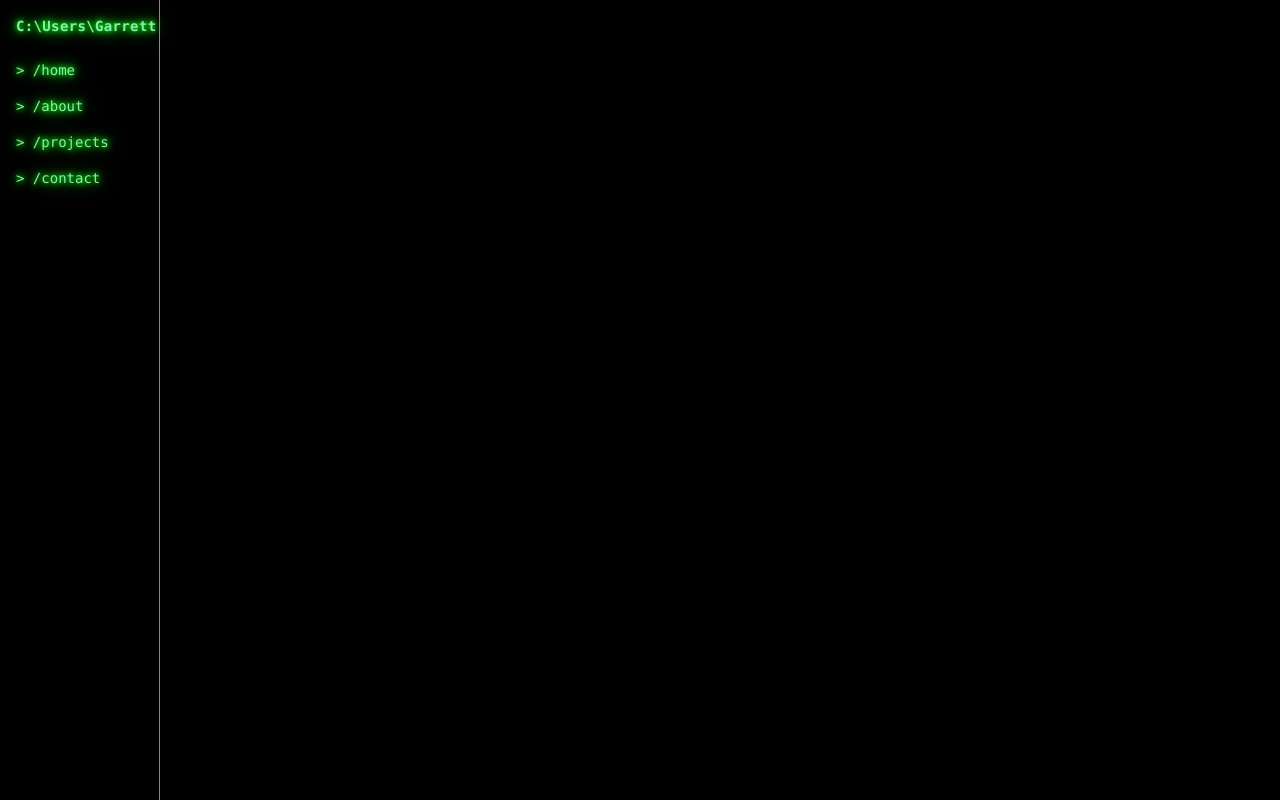
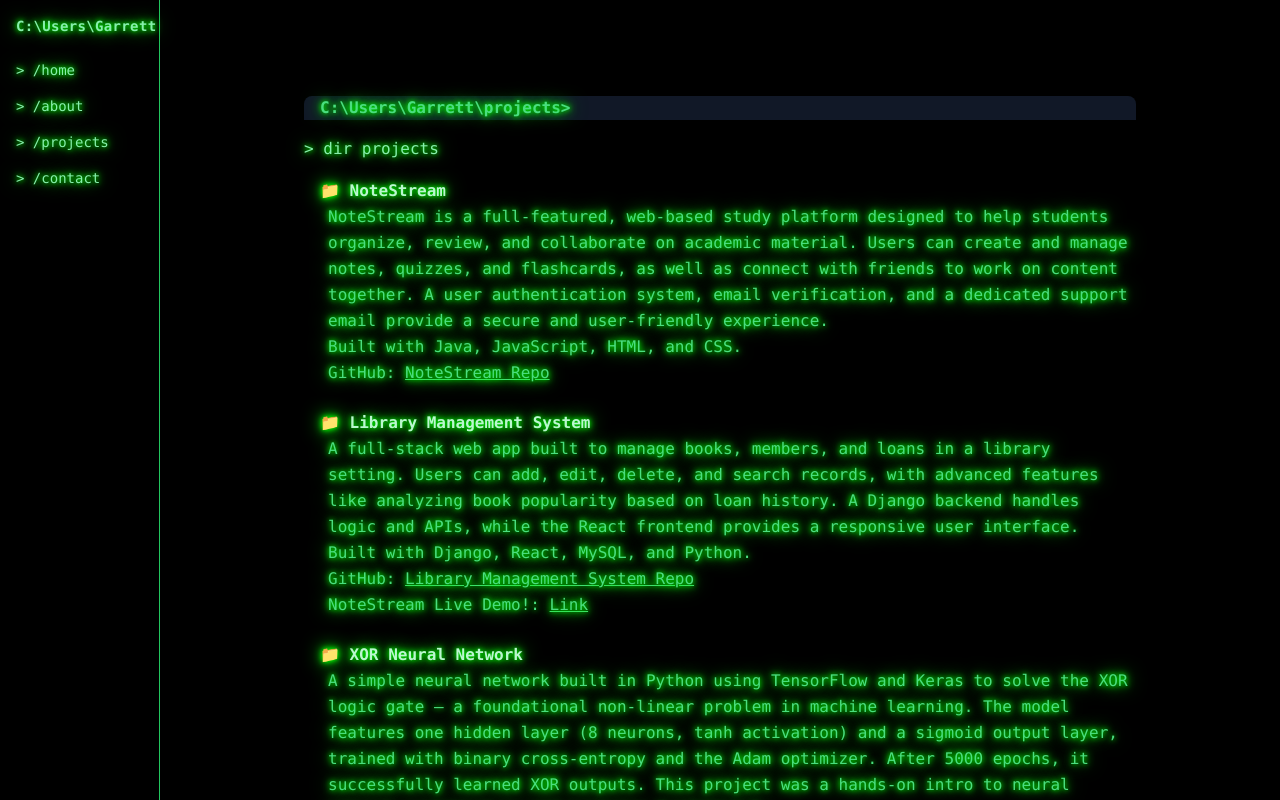
Before and after one commit to garrettmartin04/WebPortfolio, a React (Create React App) app in the folder webportfolio/: page /projects in a window 1280 px wide. Built offline with nearby package versions, Linux system fonts and the light colour scheme; the HTML template or start-up script is replaced by a standard one.

Commit message:
Project Page completion

```diff
--- a/webportfolio/src/App.js
+++ b/webportfolio/src/App.js
@@ -1,12 +1,10 @@
 import React from "react";
 import { BrowserRouter as Router, Routes, Route } from "react-router-dom";
-
 import TerminalSidebar from "./components/TerminalSidebar";  // Import sidebar
-
 import TerminalSection from "./components/TerminalSection";
 import AboutPage from "./components/AboutPage";
-
-import ContactPage from "./components/ContactPage"; // Make sure you import your ContactPage
+import ContactPage from "./components/ContactPage";
+import ProjectPage from "./components/ProjectPage";
 
 export default function App() {
   return (
@@ -17,7 +15,7 @@
           <Routes>
             <Route path="/" element={<TerminalSection />} />
             <Route path="/about" element={<AboutPage />} />
-
+            <Route path="/projects" element={<ProjectPage />} />
             <Route path="/contact" element={<ContactPage />} />
           </Routes>
         </main>
--- /dev/null
+++ b/webportfolio/src/components/ProjectPage.js
@@ -0,0 +1,72 @@
+import React from "react";
+import TerminalShellWrapper from "./TerminalShellWrapper";
+
+export default function ProjectPage() {
+  return (
+    <TerminalShellWrapper path ="\projects">
+      <div className="text-green-300 mb-4">&gt; dir projects</div>
+
+      <div className="ml-4 space-y-6">
+        <div>
+          <div className="text-green-200 font-semibold">📁 NoteStream</div>
+          <p className="ml-2">NoteStream is a full-featured, web-based study platform designed to help students organize, review, and collaborate on academic material. Users can create and manage notes, quizzes, and flashcards, as well as connect with friends to work on content together. A user authentication system, email verification, and a dedicated support email provide a secure and user-friendly experience. </p>
+          <p className="ml-2">Built with Java, JavaScript, HTML, and CSS.</p>
+          <p className="ml-2">
+            GitHub:{" "}
+            <a
+              href="https://github.com/garrettmartin04/team6Project"
+              target="_blank"
+              rel="noopener noreferrer"
+              className="underline hover:text-green-100"
+            >
+              NoteStream Repo
+            </a>
+          </p>
+        </div>
+
+        <div>
+          <div className="text-green-200 font-semibold">📁 Library Management System</div>
+          <p className="ml-2">A full-stack web app built to manage books, members, and loans in a library setting. Users can add, edit, delete, and search records, with advanced features like analyzing book popularity based on loan history. A Django backend handles logic and APIs, while the React frontend provides a responsive user interface. Built with Django, React, MySQL, and Python.</p>
+          <p className="ml-2">
+            GitHub:{" "}
+            <a
+              href="https://github.com/garrettmartin04/LibraryManagementSystem"
+              target="_blank"
+              rel="noopener noreferrer"
+              className="underline hover:text-green-100"
+            >
+                Library Management System Repo
+            </a>
+          </p>
+          <p className="ml-2">
+            NoteStream Live Demo!:{" "}
+            <a
+              href="https://notestream.onrender.com"
+              target="_blank"
+              rel="noopener noreferrer"
+              className="underline hover:text-green-100"
+            >
+                Link
+            </a>
+          </p>
+        </div>
+         <div>
+          <div className="text-green-200 font-semibold">📁 XOR Neural Network</div>
+          <p className="ml-2">A simple neural network built in Python using TensorFlow and Keras to solve the XOR logic gate — a foundational non-linear problem in machine learning. The model features one hidden layer (8 neurons, tanh activation) and a sigmoid output layer, trained with binary cross-entropy and the Adam optimizer. After 5000 epochs, it successfully learned XOR outputs. This project was a hands-on intro to neural network architecture and training fundamentals.</p>
+            <p className="ml-2">Built with Python, TensorFlow, and Keras.</p>
+          <p className="ml-2">
+            GitHub:{" "}
+            <a
+              href="https://github.com/garrettmartin04/PythonXOR"
+              target="_blank"
+              rel="noopener noreferrer"
+              className="underline hover:text-green-100"
+            >
+                XOR Neural Network Repo
+            </a>
+          </p>
+        </div>
+      </div>
+    </TerminalShellWrapper>
+  );
+}
```
Also changed, not shown: 1 other file (tests, documents, lock files or other folders).
